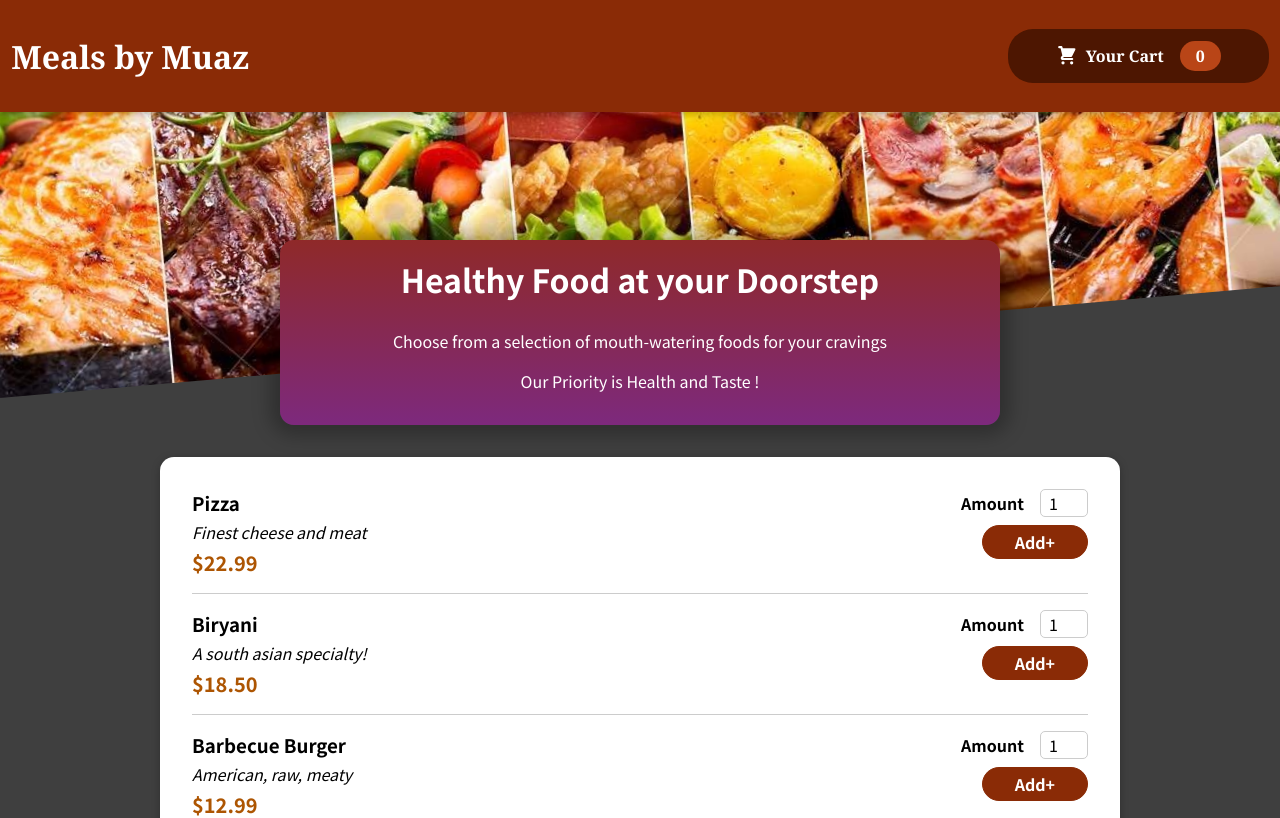
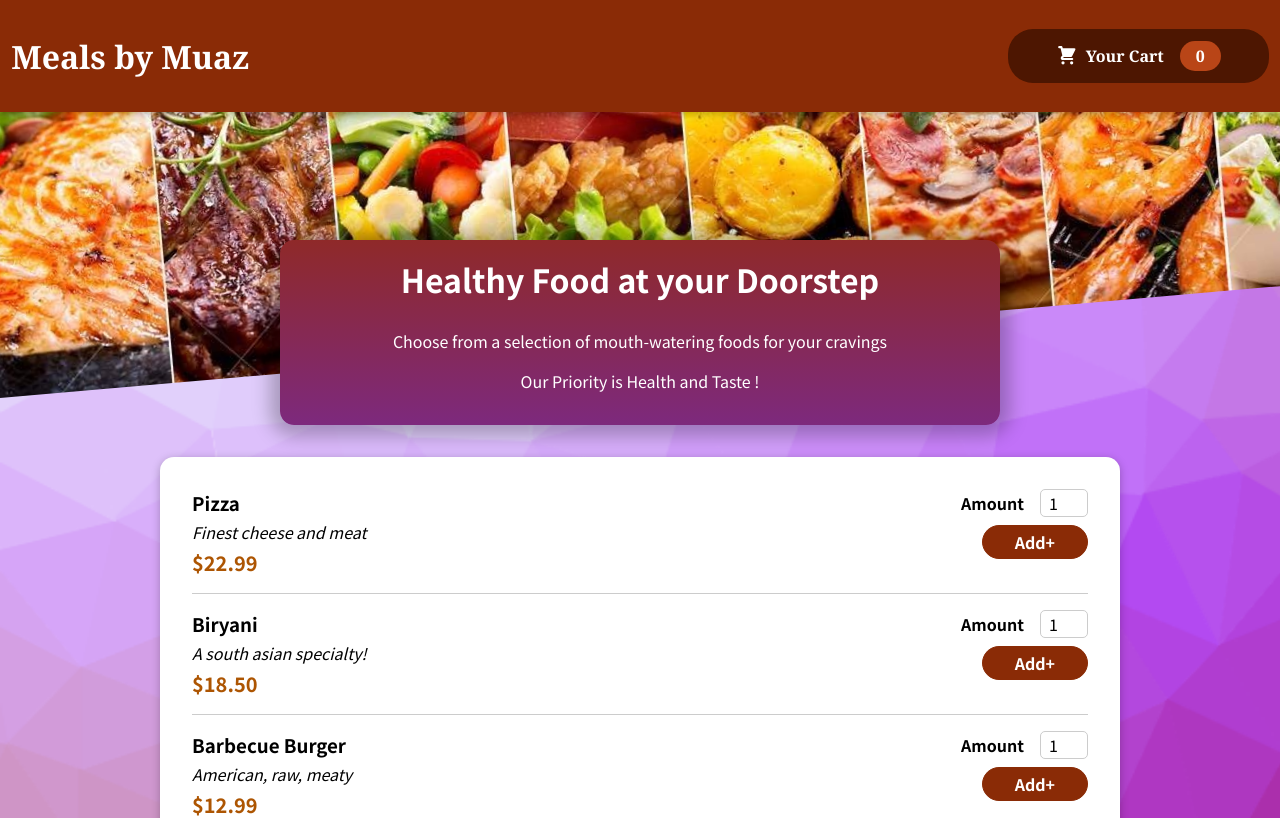
Before and after one commit to Muaz-Ashraf/Food-order-app-React, a React (Create React App) app: page / in a window 1280 px wide. Shown: the top 818 px of the page. Built offline with nearby package versions, Linux system fonts and the light colour scheme.

Commit message:
add background

```diff
--- a/src/index.css
+++ b/src/index.css
@@ -1,14 +1,15 @@
-@import url('https://fonts.googleapis.com/css2?family=Noto+Sans+JP:wght@400;700&display=swap');
+@import url("https://fonts.googleapis.com/css2?family=Noto+Sans+JP:wght@400;700&display=swap");
 
 * {
   box-sizing: border-box;
 }
 
 html {
-  font-family: 'Noto Sans JP', sans-serif;
+  font-family: "Noto Sans JP", sans-serif;
 }
 
 body {
   margin: 0;
-  background-color: #3f3f3f;
+  background-image: url(assets/cool-background.png);
+  background-size: cover;
 }
```
Also changed, not shown: src/assets/cool-background.png (added).
